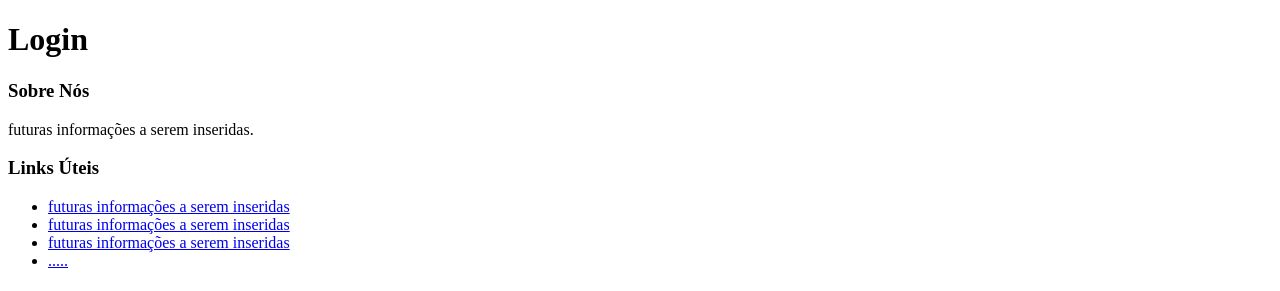
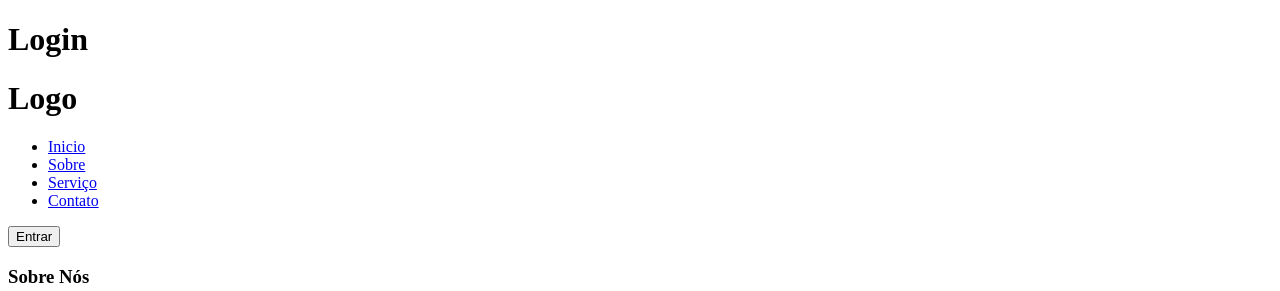
Before and after one commit to 1TDSPW-25/sistema-flow, a React (Vite) app in the folder sistema-flow/: page / in a window 1280 px wide. Shown: the top 291 px of the page. Built offline with nearby package versions, Linux system fonts and the light colour scheme.

Commit message:
Feat: implementando a feature Menu

```diff
--- a/sistema-flow/src/App.tsx
+++ b/sistema-flow/src/App.tsx
@@ -1,4 +1,5 @@
 import { Outlet } from "react-router-dom";
+import Menu from "./components/Menu/Menu"
 import Rodape from "./components/Rodape/Rodape";
 
 
@@ -9,6 +10,7 @@ export default function App() {
     <div className="container">
 
         <Outlet />
+        <Menu />
         <Rodape />
     </div>
 
--- /dev/null
+++ b/sistema-flow/src/components/Menu/Menu.tsx
@@ -0,0 +1,21 @@
+export default function Menu() {
+    return (
+        <header className="container-menu">
+            <div className="menu-logo">
+            <h1>Logo</h1>
+            </div>
+            <nav className="menu-navegacao">
+                <ul>
+                    <li><a href="#">Inicio</a></li>
+                    <li><a href="#">Sobre</a></li>
+                    <li><a href="#">Serviço</a></li>
+                    <li><a href="#">Contato</a></li>
+                </ul>
+            </nav>
+            <div className="menu-acoes">
+                <button>Entrar</button>
+            </div>
+        </header>
+
+    );
+}
```
